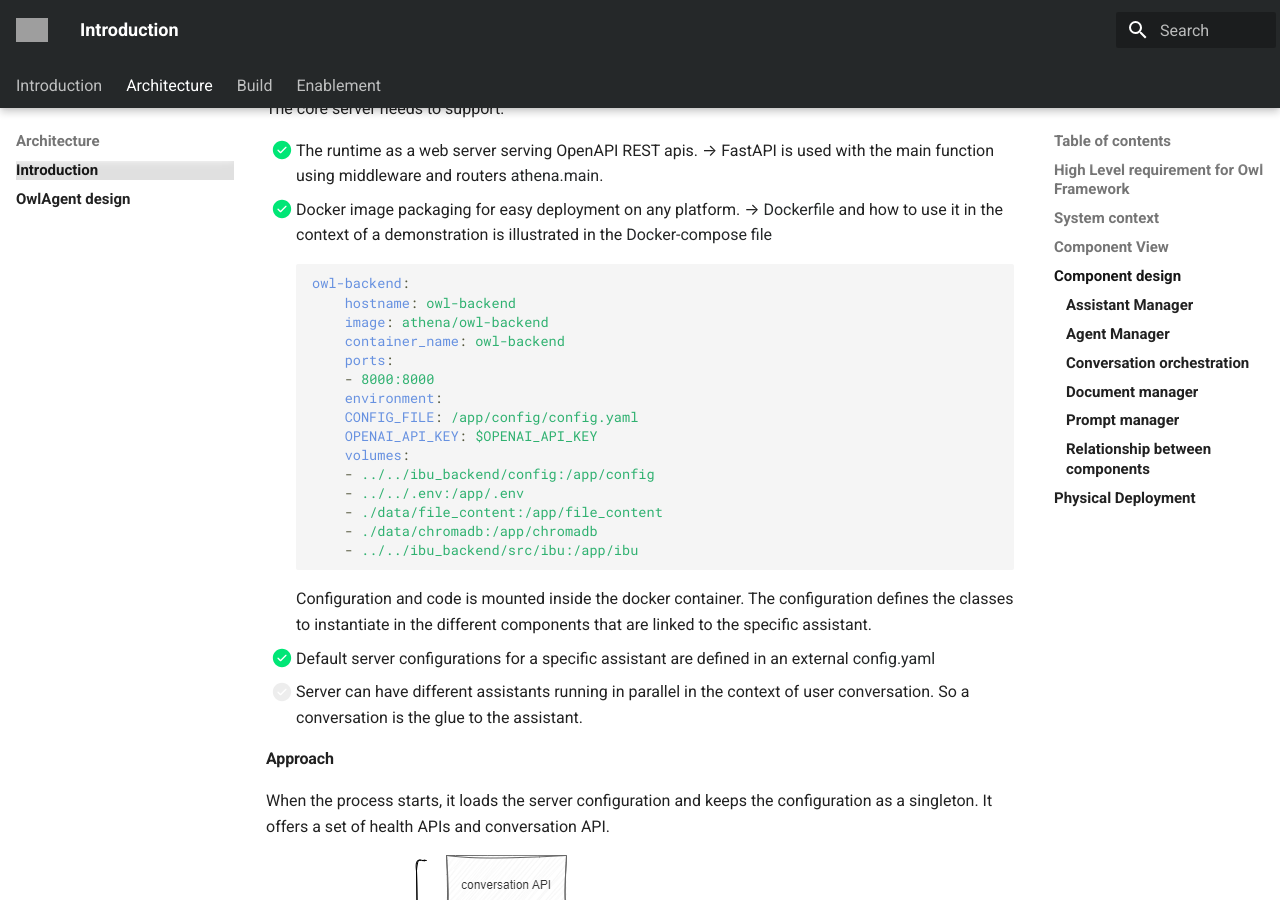
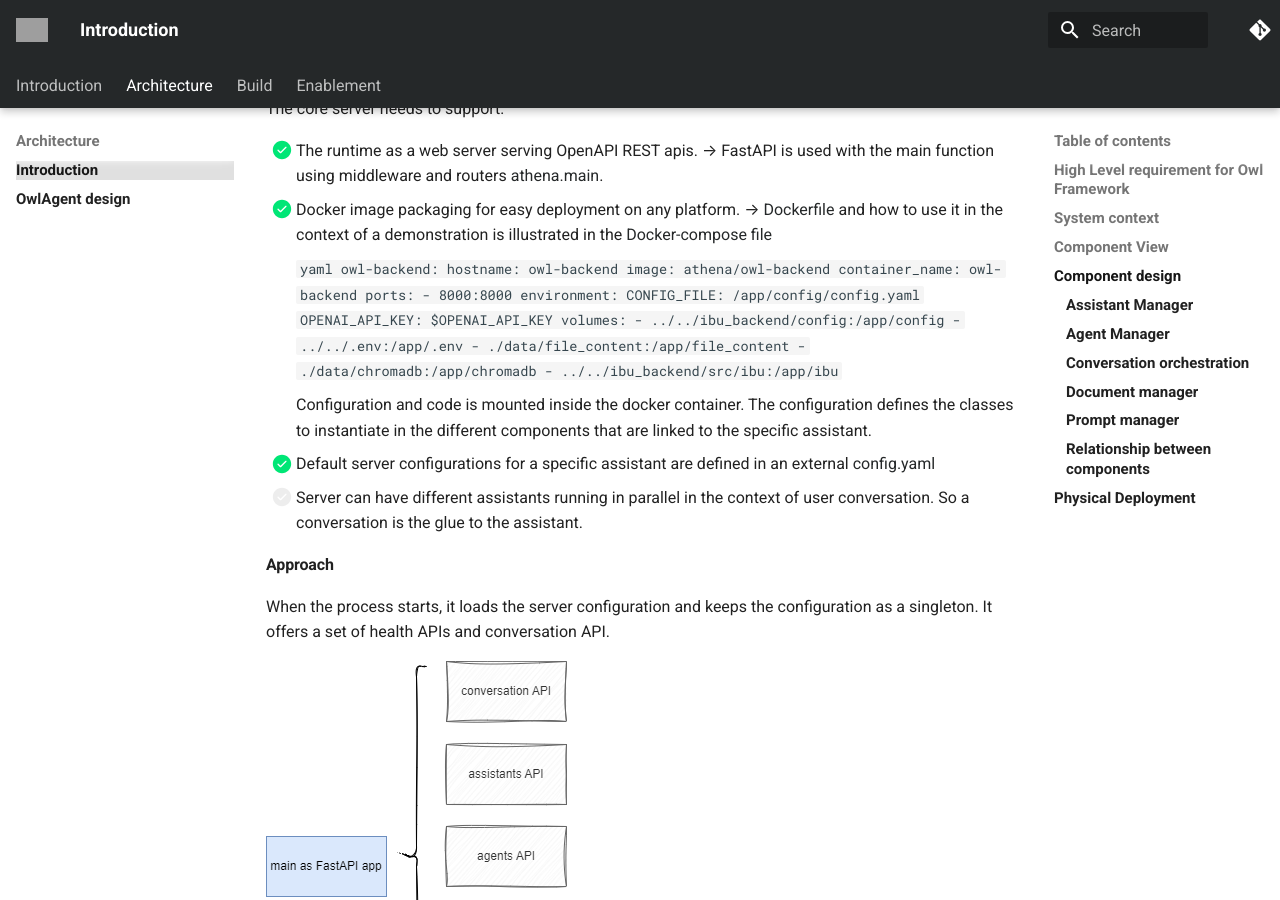
Before and after one commit to AthenaDecisionSystems/athena-owl-core, an MkDocs documentation site: the page built from docs/arch.md, in a window 1280 px wide and 900 px high, scrolled down 3853 px. Built offline with MkDocs 1.6.1 and Material for MkDocs 9.7.7, drawn with Linux system fonts in a browser that asks for light colours; comment, search, counter and statistics services are not loaded; part of the change alters nothing that is shown; grey boxes are pictures that could not be loaded.

```diff
--- a/mkdocs.yml
+++ b/mkdocs.yml
@@ -1,5 +1,6 @@
 site_name: Athena Decision Systems Product Documentation
 copyright: Copyright &copy; 2024 Athena Decision Systems
+repo_url: https://github.com/AthenaDecisionSystems/athena-owl-core
 nav:
   - Introduction: index.md
   - Architecture:
@@ -38,9 +39,7 @@ plugins:
       lang: en
   - minify:
       minify_html: true
-  # - mermaid2
-  #- bibtex:
-  #    bib_file: "docs/refs.bib"
+
 markdown_extensions:
   - abbr
   - attr_list
@@ -50,11 +49,6 @@ markdown_extensions:
   - footnotes
   - tables
   - pymdownx.smartsymbols
-  - pymdownx.superfences:
-      custom_fences:
-        - name: mermaid
-          class: mermaid
-          format: !!python/name:mermaid2.fence_mermaid_custom
   - toc:
       permalink: true
       toc_depth: 3
@@ -69,6 +63,6 @@ markdown_extensions:
 extra:
   social:
     - icon: fontawesome/brands/github
-      link: 'https://github.com/stockcrack'
+      link: 'https://github.com/AthenaDecisionSystems'
     - icon: fontawesome/brands/linkedin
       link: 'https://www.linkedin.com/company/athena-decision-systems/'
```
